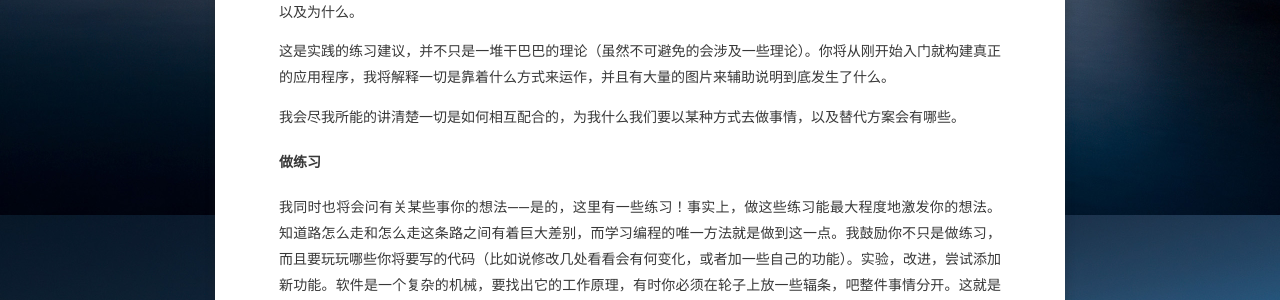
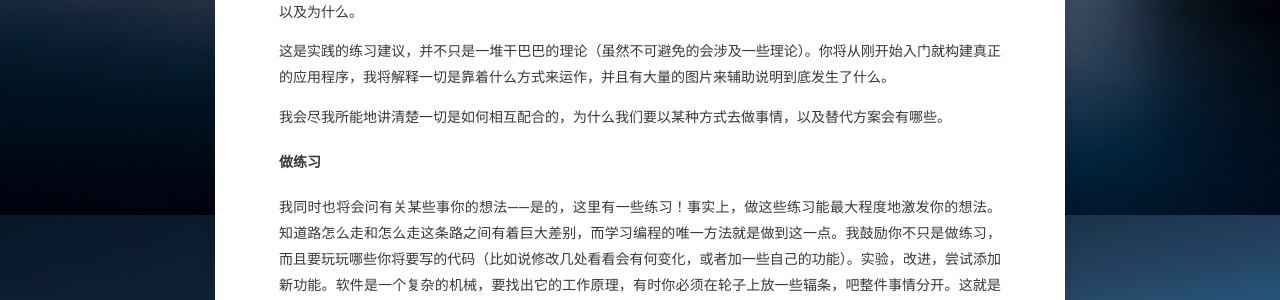
Before and after one commit to AurevoirXavier/deprecated-AurevoirXavier.github.io, a Jekyll site: the page built from _posts/2017-3-14-iOS Apprentice.md, in a window 1280 px wide and 900 px high, scrolled down 2334 px. Shown: the part 151-451 px from the top of the window. Built offline with Jekyll 4.4.1, drawn with Linux system fonts in a browser that asks for light colours; some web fonts are replaced; comment, search, counter and statistics services are not loaded.

Commit message:
14:22/03/13/2017

```diff
--- a/_posts/2017-3-14-iOS Apprentice.md
+++ b/_posts/2017-3-14-iOS Apprentice.md
@@ -75,7 +75,7 @@ comments: true
 
 这是实践的练习建议，并不只是一堆干巴巴的理论（虽然不可避免的会涉及一些理论）。你将从刚开始入门就构建真正的应用程序，我将解释一切是靠着什么方式来运作，并且有大量的图片来辅助说明到底发生了什么。
 
-我会尽我所能的讲清楚一切是如何相互配合的，为我什么我们要以某种方式去做事情，以及替代方案会有哪些。
+我会尽我所能地讲清楚一切是如何相互配合的，为什么我们要以某种方式去做事情，以及替代方案会有哪些。
 
 #### 做练习
 
```
